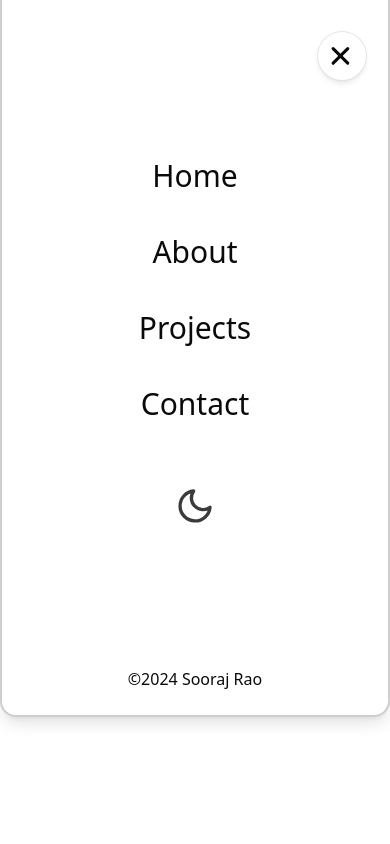
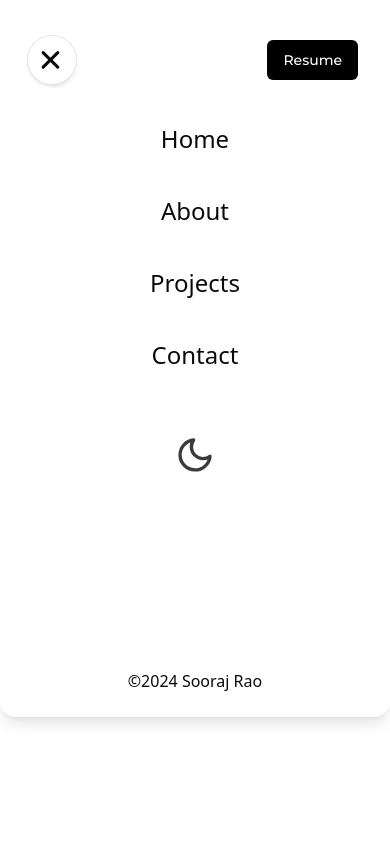
Before and after one commit to Sooraj-Rao/Portfolio, a Next.js app: page / in a window 390 px wide. Both pictures are taken after a click on the button "open menu". Shown: the top 844 px of the page. Built offline with nearby package versions, Linux system fonts and the light colour scheme.

Commit message:
(update:nav button insert)

```diff
--- a/src/component/landing-hero.tsx
+++ b/src/component/landing-hero.tsx
@@ -36,14 +36,14 @@ export default function LandingHero() {
       className="pointer-events-none flex h-[calc(100vh-112px)] items-center px-6 sm:px-14 md:px-20"
     >
       <div className="-mt-[112px] w-full">
-        <div className="mx-auto max-w-7xl  text-center">
+        <div className="mx-auto sm:max-w-7xl  text-center">
           <AnimatePresence>
             <FadeUp key="title-main" duration={0.6}>
               <span className="  text-lg font-semibold text-foreground">Heyy there, I am </span>
               <h1
                 className="
-                bg-gradient-to-r from-black  to-black/60 bg-clip-text py-2 text-transparent
-              text-5xl  font-extrabold  dark:from-white dark:to-white/10  sm:text-6xl md:text-7xl xl:text-8xl   "
+                bg-gradient-to-r sm:bg-gradient-to-t from-black  to-black/60 bg-clip-text py-2 text-transparent
+              text-5xl  font-extrabold  dark:from-white sm:dark:to-white/10 dark:to-white/50  sm:text-6xl md:text-7xl xl:text-8xl   "
               >
                 Sooraj Rao
               </h1>
@@ -57,8 +57,8 @@ export default function LandingHero() {
               </span>
             </FadeUp>
             <FadeUp key="description" duration={0.6} delay={0.2}>
-              <div className=" flex items-center justify-center ">
-                <div className=" shadow shadow-foreground/10   mt-8 flex items-center rounded-full  px-3   py-1 text-center font-semibold  dark:text-zinc-200 sm:text-base md:text-2xl">
+              <div className=" flex items-center justify-center  ">
+                <div className=" shadow shadow-foreground/10 p-4  mt-8 flex items-center rounded-full text-center font-semibold  dark:text-zinc-200 sm:text-base md:text-2xl">
                   <span className=" text-base text-foreground   ">
                   I specialize in developing web and mobile applications.
                   </span>
--- a/src/component/projects/project-showcase.tsx
+++ b/src/component/projects/project-showcase.tsx
@@ -92,7 +92,7 @@ export default function ProjectShowcase(props: ProjectShowcaseProps) {
                 </span>
                 <span
                   key={proj.index}
-                  className="-underline-offset-1 text-3xl font-semibold text-accent underline transition-colors duration-300 sm:text-4xl md:text-5xl lg:hidden"
+                  className=" underline-offset-8 text-3xl font-semibold text-accent underline transition-colors duration-300 sm:text-4xl md:text-5xl lg:hidden"
                 >
                   {proj.title}
                 </span>
--- a/src/component/utility/mobile-menu.tsx
+++ b/src/component/utility/mobile-menu.tsx
@@ -39,12 +39,12 @@ export default function MobileMenu({
             leaveFrom="opacity-100 bottom-[15%]"
             leaveTo="opacity-0 bottom-full"
           >
-            <Dialog.Panel className="pointer-events-none absolute flex min-h-[90%] w-full flex-col items-center justify-center overflow-y-auto rounded-b-2xl border-2 border-foreground/20 bg-background  px-6 py-8 text-foreground shadow-lg shadow-foreground/10 md:px-10 md:py-16">
+            <Dialog.Panel className="pointer-events-none absolute flex min-h-[100%] w-full flex-col items-center justify-center overflow-y-auto rounded-b-2xl  bg-background  px-6 py-8 text-foreground shadow-lg shadow-foreground/10 md:px-10 md:py-16">
               <div className="pointer-events-auto flex flex-col items-center gap-6  text-center">
                 {routes.map((link, i) => (
                   <button
-                    key={i}
-                    className="group relative py-2 text-3xl font-medium"
+                    key={link.title}
+                    className="group relative py-2 text-2xl font-medium"
                     onClick={() => handleClick(link.href)}
                   >
                     <span
--- a/src/layout/navbar.tsx
+++ b/src/layout/navbar.tsx
@@ -73,7 +73,8 @@ export default function Navbar(props: NavbarProps) {
             <Button
               variant="secondary"
               className="
-            ml-4 mr-7  h-8 animate-[Loader_5s_infinite_linear] rounded-full
+            ml-4 mr-7  h-8
+            animate-[Loader_5s_infinite_linear] rounded-full
            bg-[linear-gradient(130deg,_#eff1f3_4%,_#b7b7b7_25%,_#eff1f3_36%)]
            [background-size:1000px_100%]
            dark:bg-[linear-gradient(130deg,_#3f3f3f_4%,_#919090_25%,_#3f3f3f_36%)]
@@ -86,9 +87,24 @@ export default function Navbar(props: NavbarProps) {
 
           <ThemeSwitch />
         </nav>
-        <div className=" flex  w-full justify-end md:w-0">
+        <div className=" flex w-full  items-center backdrop-blur  p-1 overflow-hidden  rounded-full justify-between md:hidden">
           <AnimatePresence>
             <MenuLogo open={isModalOpen} setIsModalOpen={setIsModalOpen} />
+            <Link target="_blank" href={"/Resume.pdf"} className=" mr-1">
+              <Button
+                variant="secondary"
+                className="
+            animate-[Loader_5s_infinite_linear]
+
+           bg-[linear-gradient(130deg,_black_4%,_#919090_25%,_black_36%)]
+           text-background
+           [background-size:1000px_100%]
+           dark:bg-[linear-gradient(130deg,_#eff1f3_4%,_gray_25%,_#eff1f3_36%)]
+           "
+              >
+                Resume
+              </Button>
+            </Link>
           </AnimatePresence>
         </div>
       </div>
```
